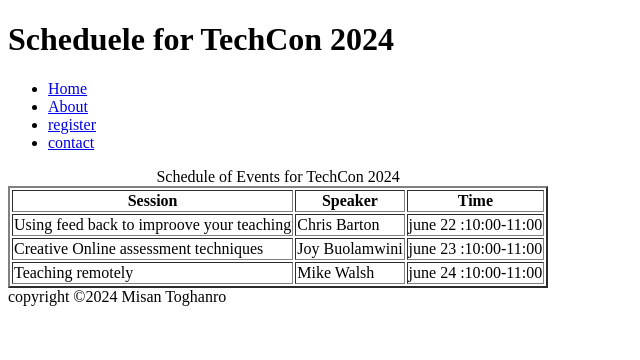
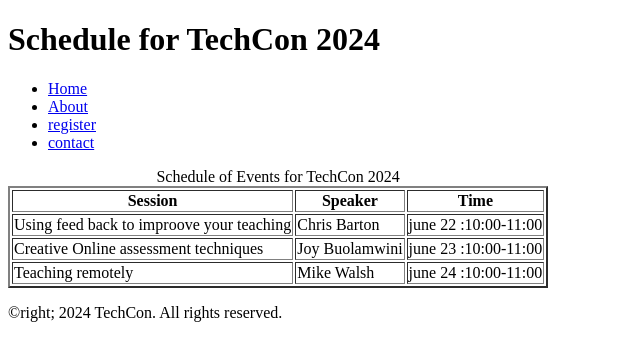
Before and after one commit to MisanToghanro/TechCon_HTML, a plain HTML site: page techcon_website/schedule.html in a window 1280 px wide. Shown: the whole page, without its empty margins (0-640 px from the left). Drawn offline with Linux system fonts and the light colour scheme.

Commit message:
add schedule.html

```diff
--- a/techcon_website/schedule.html
+++ b/techcon_website/schedule.html
@@ -4,11 +4,11 @@
 <head>
     <meta charset="UTF-8">
     <meta name="viewport" content="width=device-width, initial-scale=1.0">
-    <title>Scheduele for TechCon 2024</title>
+    <title>Schedule for TechCon 2024</title>
 </head>
 <body>
     <header>
-        <h1>Scheduele for TechCon 2024</h1>
+        <h1>Schedule for TechCon 2024</h1>
         <nav>
             <ul>
                 <li><a href="index.html">Home</a></li>
@@ -45,8 +45,9 @@
         </table>
     </main>
 
-    <foorter>
-        copyright &copy2024 Misan Toghanro
-    </foorter>
+    <footer>
+        <p> &copyright; 2024 TechCon. All rights reserved.</p>
+
+    </footer>
 </body>
 </html>
```
